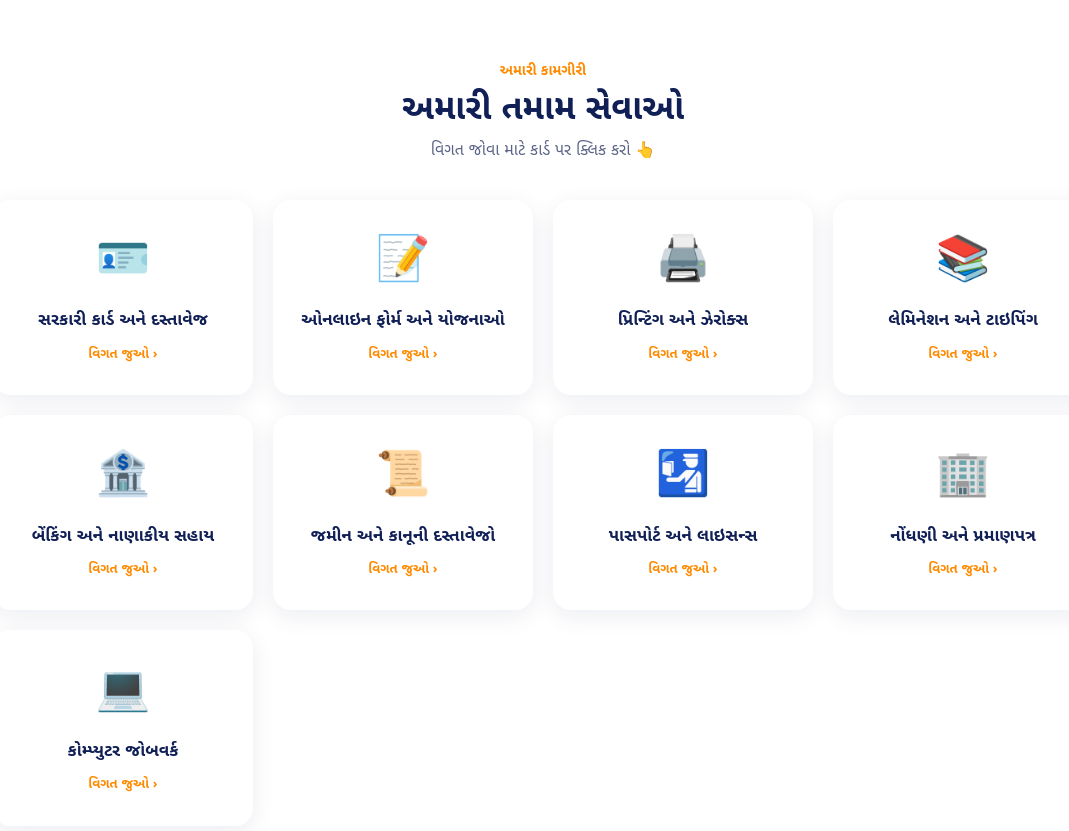
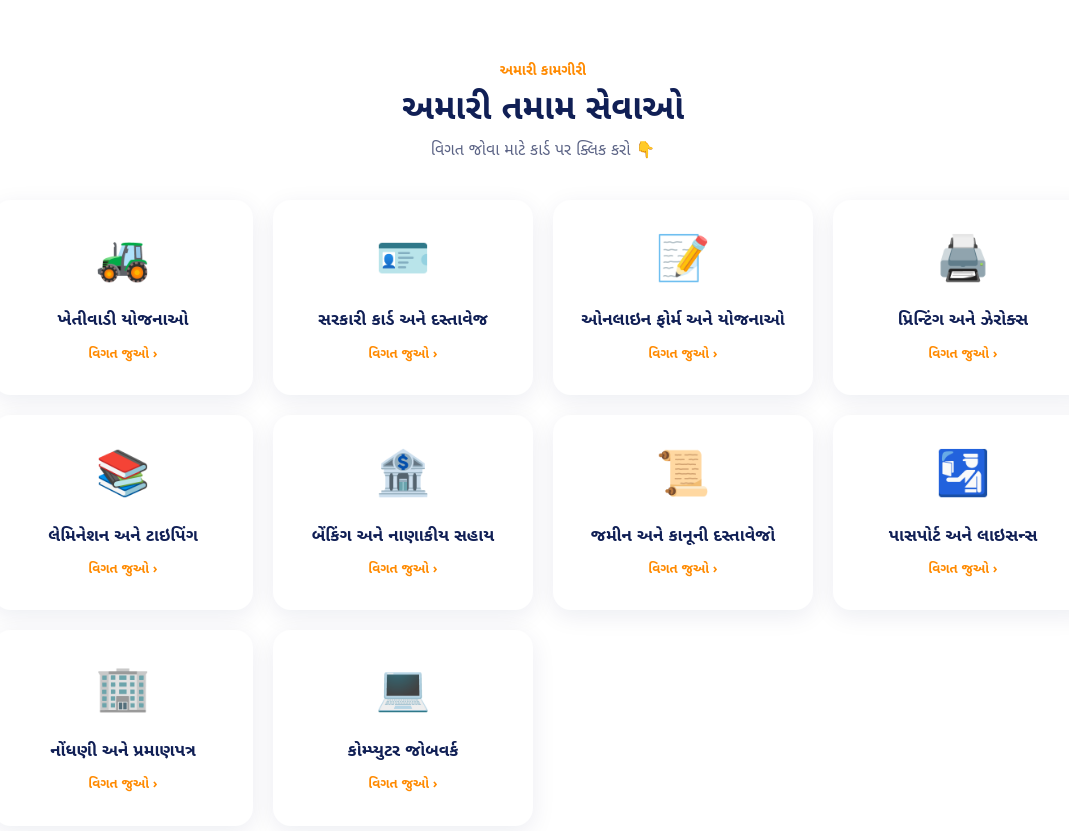
Before and after one commit to jitcomputer2022-sys/jit-computer-website, a plain HTML site: page index.html in a window 1280 px wide. Shown: the part 1100-1931 px from the top of the page, without its empty margins (97-1166 px from the left). Drawn offline with Linux system fonts and the light colour scheme.

Commit message:
Update service section text and add new services

```diff
--- a/index.html
+++ b/index.html
@@ -198,7 +198,7 @@ footer{background:var(--navy);color:#fff;text-align:center;padding:30px 0;font-s
 </div></section>
 
 <section id="services" style="background:#fff"><div class="container">
- <div class="sec-head reveal"><span>અમારી કામગીરી</span><h2>અમારી તમામ સેવાઓ</h2><p>વિગત જોવા માટે કાર્ડ પર ક્લિક કરો 👆</p></div>
+ <div class="sec-head reveal"><span>અમારી કામગીરી</span><h2>અમારી તમામ સેવાઓ</h2><p>વિગત જોવા માટે કાર્ડ પર ક્લિક કરો 👇</p></div>
  <div class="grid" id="serviceGrid"></div>
 </div></section>
 
@@ -251,6 +251,7 @@ footer{background:var(--navy);color:#fff;text-align:center;padding:30px 0;font-s
 <script>
 /* ===== સેવાઓ (અહીં નવી સેવા ઉમેરી શકાય) ===== */
 const services=[
+ {i:"🚜",t:"ખેતીવાડી યોજનાઓ",l:["કલ્ટિવેટર","પાવર થ્રેશર","ગોડાઉન","હાર્વેસ્ટર","હળ (પ્લાઉ)","બટાટા વાવણી યંત્ર (પોટેટો પ્લાન્ટર)","બટાટા ખોદવાનું યંત્ર (પોટેટો ડિગર)","બ્રશ કટર","માનવ સંચાલિત સાધનો","પાવર ટિલર","રીપર / બાઇન્ડર","વાવણી / ઓટોમેટિક ડ્રીલ","હેરો","કાપણીના તમામ પ્રકારના સાધનો","ટ્રેક્ટર","ટ્રેક્ટર ટ્રેલર","વિનોઇંગ ફેન","રોટાવેટર","લેન્ડ લેવલર"]},
  {i:"🪪",t:"સરકારી કાર્ડ અને દસ્તાવેજ",l:["આયુષ્માન ભારત કાર્ડ","ઈ-શ્રમ કાર્ડ","પાન કાર્ડ અરજી અને પ્રિન્ટ","આધાર કાર્ડ પ્રિન્ટ અને ડાઉનલોડ સહાય","ચૂંટણી કાર્ડ અરજી અને પ્રિન્ટ","PVC આધાર કાર્ડ"]},
  {i:"📝",t:"ઓનલાઇન ફોર્મ અને યોજનાઓ",l:["વિવિધ ઓનલાઇન ફોર્મ","સ્કોલરશીપ ફોર્મ","આઈ-ખેડૂત પોર્ટલ ફોર્મ","ફાર્મર રજિસ્ટ્રી","લાઇટ બિલ અને નવા કનેક્શનની અરજી સહાય","રેલવે ટિકિટ બુકિંગ સહાય"]},
  {i:"🖨️",t:"પ્રિન્ટિંગ અને ઝેરોક્સ",l:["કલર પ્રિન્ટ અને કલર ઝેરોક્સ","સાદી તથા આગળ-પાછળ ઝેરોક્સ","A4 અને A3 પ્રિન્ટ","ફોટો પેપર અને પાસપોર્ટ સાઇઝ ફોટા","PDF અને મોબાઇલ પ્રિન્ટ","PVC કાર્ડ અને ID કાર્ડ પ્રિન્ટ"]},
```
